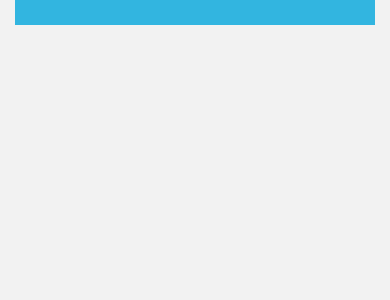
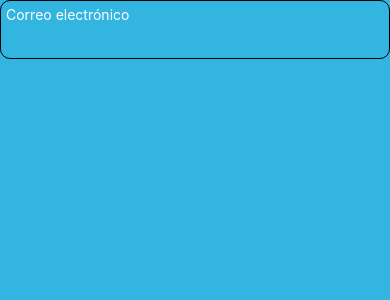
Before and after one commit to emza06adsi/technicaltest, a React Native app: screen /LoginScreen in a window 390 px wide. Shown: the top 300 px of the page. Built offline with nearby package versions, Linux system fonts and the light colour scheme.

Commit message:
chore: initial Login screen components & layout

```diff
--- /dev/null
+++ b/src/components/CustomTextInput.tsx
@@ -0,0 +1,37 @@
+import React, { useState, useRef } from 'react'
+import { TextInput, TextInputProps, View, Text, StyleSheet } from 'react-native'
+import { Colors } from '../utils/colors'
+
+export interface CustomTextInputProps extends TextInputProps {
+  onSubmit: (value: string) => void
+  handleOnChange?: (value: string) => void
+  containerStyle?: object
+  textStyle?: object
+  labelStyle?: object
+  label?:string
+}
+
+export default function CustomTextInput(props:CustomTextInputProps) {
+  return (<View style={[styles.inputContainer, props.containerStyle]}>
+      {props.label && <Text style={[styles.labelDefault]}>{props.label}</Text>}
+      <TextInput
+        {...props}
+        numberOfLines={1}
+        style={[styles.input, props.textStyle]}
+      />
+  </View>)
+}
+
+const styles = StyleSheet.create({
+    input:{
+        height: 30,
+    },
+    inputContainer:{
+        borderWidth: 0.5,
+        padding: 5,
+        borderRadius: 10,
+    },
+    labelDefault:{
+        color: Colors.White
+    }
+})
--- a/src/screens/Login/index.tsx
+++ b/src/screens/Login/index.tsx
@@ -1,8 +1,12 @@
 import React, { useEffect, useState } from 'react';
 import styles from './styles';
-import { SafeAreaView } from 'react-native-safe-area-context';
+import { View } from 'react-native';
+import CustomTextInput from '../../components/CustomTextInput';
 
 export default function LoginScreen() {
-  return (<SafeAreaView style={styles.container}>
-  </SafeAreaView>)
+  return (<View style={styles.container}>
+    <CustomTextInput
+      label='Correo electrónico'
+    />
+  </View>)
 }
--- a/src/screens/Login/styles.ts
+++ b/src/screens/Login/styles.ts
@@ -1,10 +1,9 @@
 import { StyleSheet } from 'react-native';
-import { Colors } from 'utils/colors';
+import { Colors } from '../../utils/colors';
 
 const styles = StyleSheet.create({
     container:{
-        paddingTop: 25,
-        marginHorizontal: 15,
+        flex: 1,
         backgroundColor: Colors.PrimaryBackground
     },
 })
```
